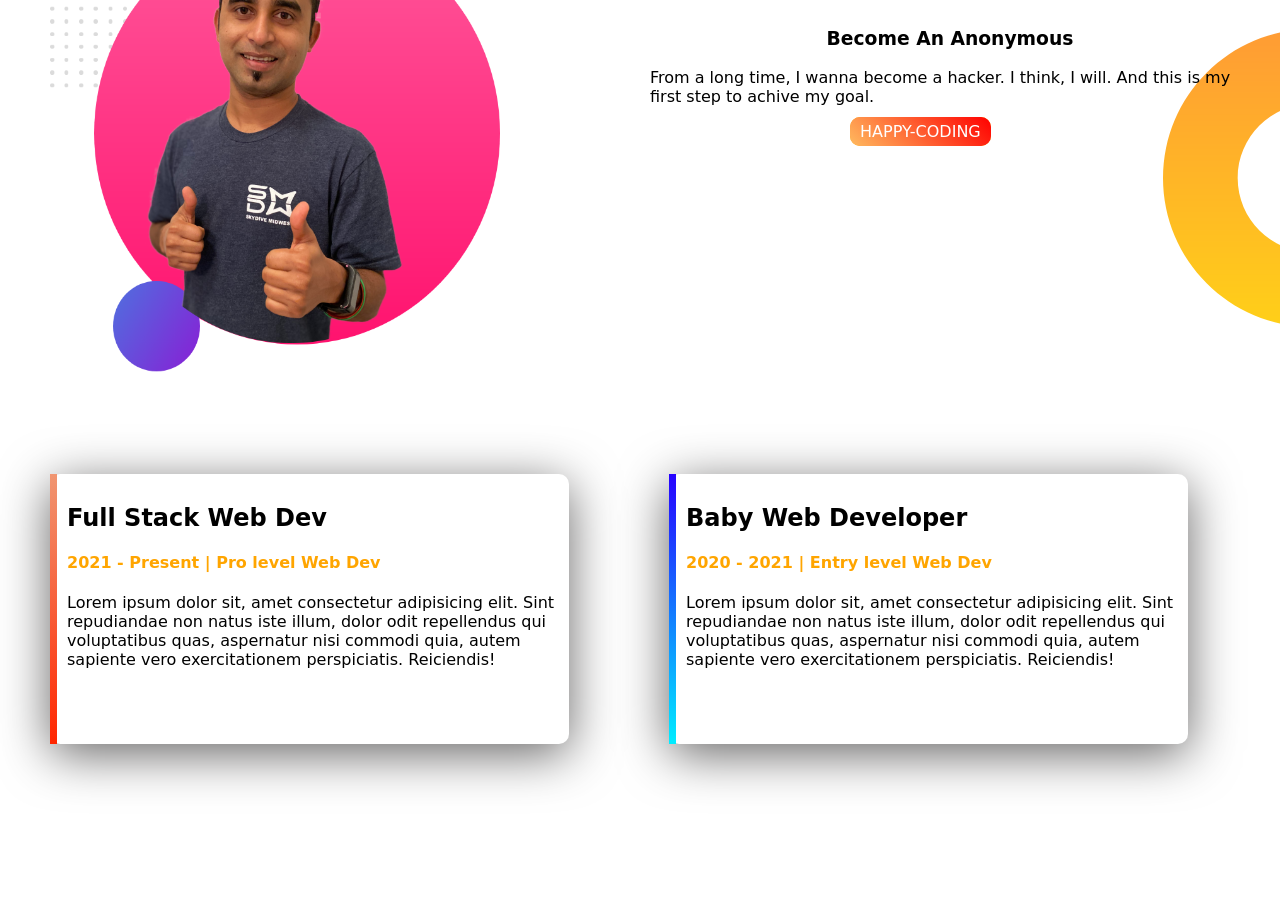
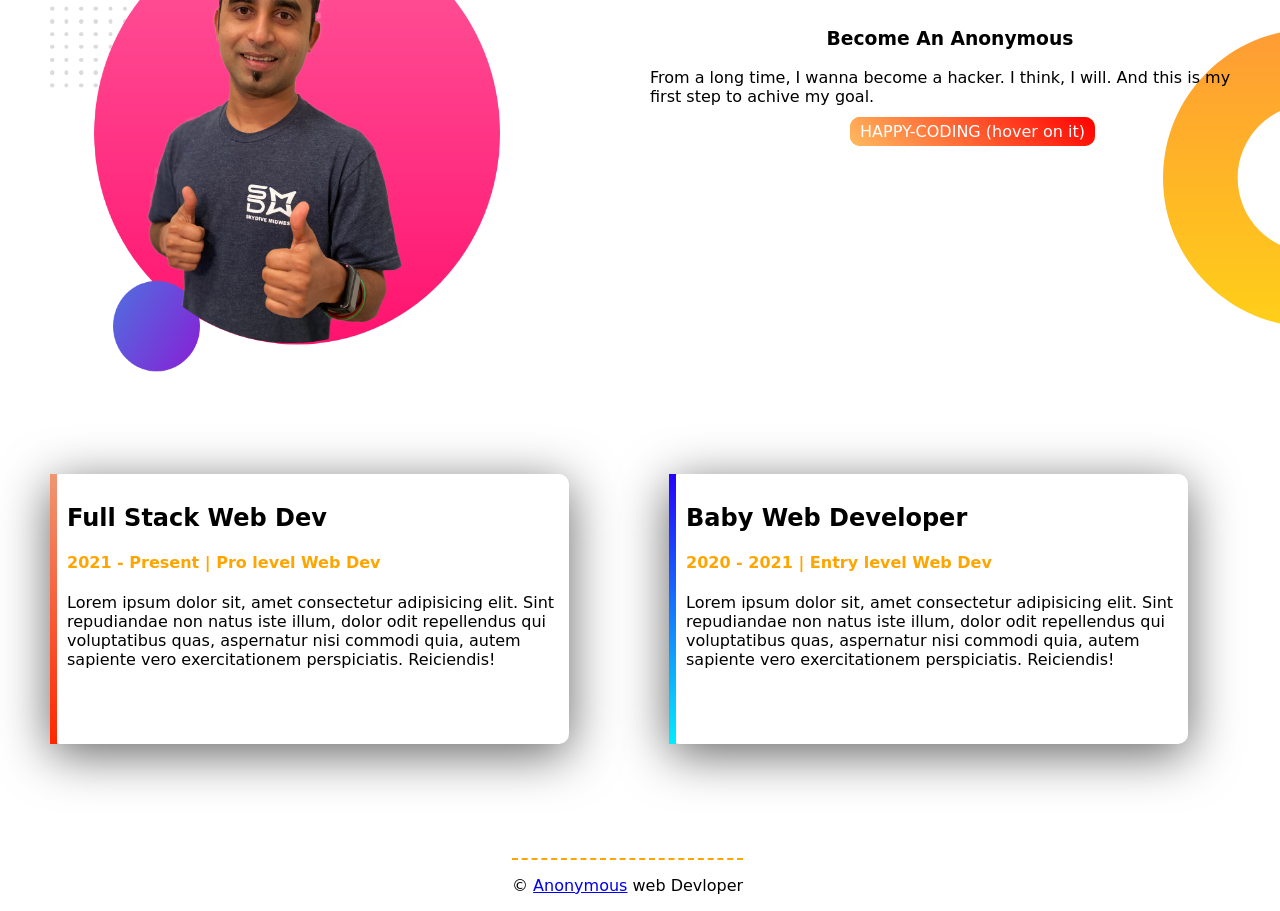
Before and after one commit to ibrahimk4111/first-portfolio, a plain HTML site: page index.html in a window 1280 px wide. Shown: the part 678-1589 px from the top of the page. Before the commit the page ends 1522 px from the top, so only its background shows below. Drawn offline with Linux system fonts and the light colour scheme.

Commit message:
happy coding

```diff
--- a/index.html
+++ b/index.html
@@ -45,7 +45,7 @@
             <div class="description1">
                 <h3><span class="github1">Become An Anonymous</span></h3>
                 <p> From a long time, I wanna become a hacker. I think, I will. And this is my first step to achive my goal. </p>
-                <a href="#" class="happycoding" >HAPPY-CODING</a>
+                <a href="#" class="happycoding" >HAPPY-CODING (hover on it)</a>
             </div>
 
         </section>
@@ -63,7 +63,9 @@
         </div>
     </section>
 
-
+    <div class="anonymous">
+        <p class="copy">&copy; <a href="https://www.facebook.com/ibrahimk4111/">Anonymous</a> web Devloper</p>
+    </div>
 
 </body>
 </html>
--- a/style.css
+++ b/style.css
@@ -30,6 +30,11 @@ h3{
     margin-left: 200px;
     padding: 5px 10px;
     background-image: linear-gradient(45deg, rgb(255, 186, 95), rgb(255, 0, 0));
+
+}
+.happycoding:hover{
+    transition: 2s ease;
+    background-image: linear-gradient(45deg, rgb(0, 4, 255), rgb(168, 243, 243));
 
 }
 .section{
@@ -104,3 +109,10 @@ h3{
 .footer h4{
     color: orange;
 }
+.anonymous{
+    position: absolute;
+    margin-top: 120%;
+    margin-left: 40%;
+    border-top: 2px dashed orange;
+    border-width: 100%;
+}
```
